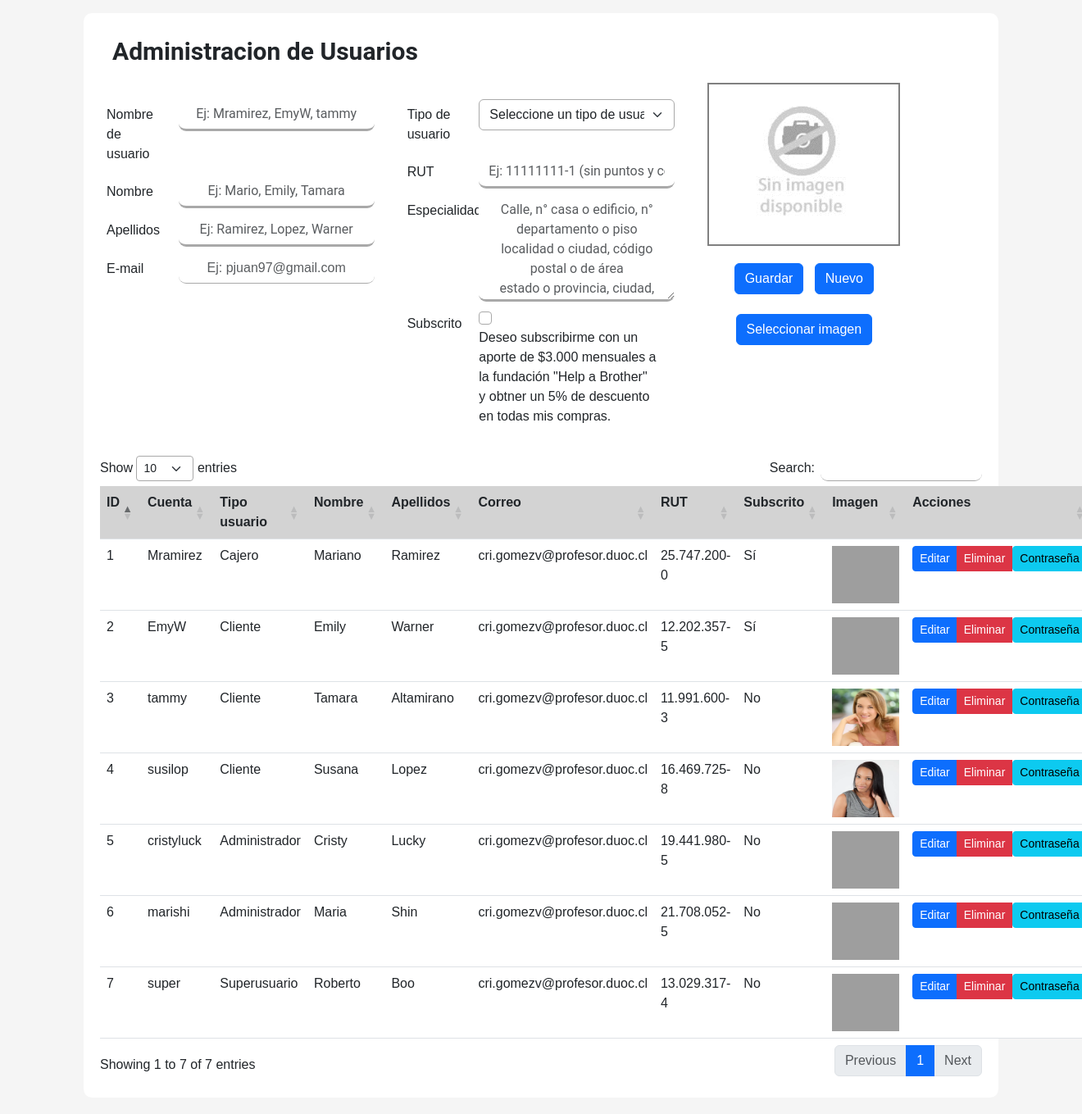
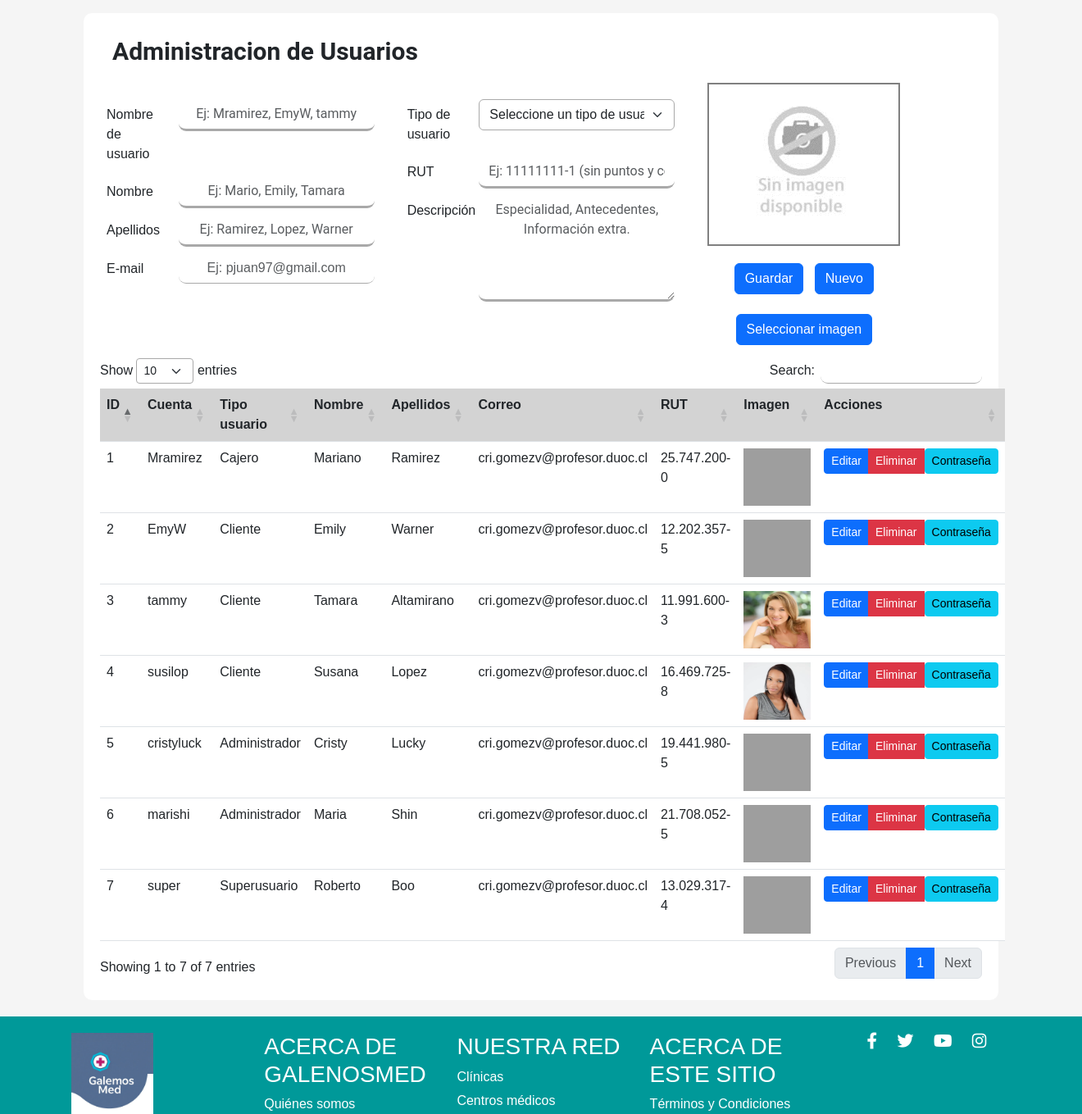
Before and after one commit to gaRivera13/galenos_med, a Django app: template core/templates/core/usuarios.html in a window 1320 px wide. Shown: the part 78-1437 px from the top of the page at 82% size. Run offline with Django 4.2, Linux system fonts and the light colour scheme; the template is opened without the code that fills it: values that come from a table or form of the project are taken from there, others are empty; data comes from the database, SQL or seed files in the repository; both versions use the stored data as it was after the commit; parts of the project's set-up code (start-up, migrations or seed data) failed here and were passed over; some libraries are stand-ins or nearby versions; grey boxes are pictures that could not be loaded.

Commit message:
"Modificaciones CRUD"

```diff
--- a/core/forms.py
+++ b/core/forms.py
@@ -75,7 +75,7 @@ class RegistroUsuarioForm(UserCreationForm):
 class RegistroPerfilForm(ModelForm):
     class Meta:
         model = Perfil
-        fields = [ 'rut', 'direccion', 'subscrito', 'imagen']
+        fields = [ 'rut', 'direccion', 'imagen']
         exclude = ['tipo_usuario']
         widgets = {
             'direccion' : forms.Textarea(),
@@ -106,7 +106,7 @@ class UsuarioForm(ModelForm):
 class PerfilForm(ModelForm):
     class Meta:
         model = Perfil
-        fields = ['tipo_usuario', 'rut', 'direccion', 'subscrito', 'imagen']
+        fields = ['tipo_usuario', 'rut', 'direccion', 'imagen']
         widgets = {
             'direccion' : forms.Textarea(),
             'imagen' : forms.FileInput(),
--- a/core/models.py
+++ b/core/models.py
@@ -63,6 +63,7 @@ class Perfil(models.Model):
         ('Administrador', 'Administrador'),
         ('Medico', 'Medico'),
         ('Superusuario', 'Superusuario'),
+        ('Cajero', 'Cajero'),
     ]
     usuario = models.OneToOneField(User, on_delete=models.CASCADE)
     tipo_usuario = models.CharField(
@@ -73,7 +74,7 @@ class Perfil(models.Model):
         verbose_name='Tipo de usuario'
     )
     rut = models.CharField(max_length=15, blank=False, null=False, verbose_name='RUT')
-    direccion = models.CharField(max_length=800, blank=False, null=False, verbose_name='Especialidad')
+    direccion = models.CharField(max_length=800, blank=False, null=False, verbose_name='Descripción')
     subscrito = models.BooleanField(blank=False, null=False, verbose_name='Subscrito')
     imagen = models.ImageField(upload_to='perfiles/', blank=False, null=False, verbose_name='Imagen')
 
--- a/core/static/core/js/usuario.js
+++ b/core/static/core/js/usuario.js
@@ -49,9 +49,6 @@ $(document).ready(function() {
           required: true,
           rutChileno: true,
         },
-        'direccion': {
-          required: true,
-        },
       },
       messages: {
         'username': {
@@ -77,9 +74,6 @@ $(document).ready(function() {
           required: 'Debe ingresar su RUT',
           rutChileno: 'El formato del RUT no es válido',
         },
-        'direccion': {
-          required: 'Debe ingresar su dirección',
-        },
       },
       errorPlacement: function(error, element) {
         error.insertAfter(element); // Inserta el mensaje de error después del elemento
--- a/core/static/core/js/usuarios.js
+++ b/core/static/core/js/usuarios.js
@@ -6,9 +6,7 @@ $(document).ready(function() {
   $('#id_last_name').attr('placeholder', 'Ej: Ramirez, Lopez, Warner');
   $('#id_email').attr('placeholder', 'Ej: pjuan97@gmail.com');
   $('#id_rut').attr('placeholder', 'Ej: 11111111-1 (sin puntos y con guión)');
-  $('#id_direccion').attr('placeholder', 'Calle, n° casa o edificio, n° departamento o piso\n'
-    + 'localidad o ciudad, código postal o de área\n'
-    + 'estado o provincia, ciudad, país');
+  $('#id_direccion').attr('placeholder', 'Especialidad, Antecedentes, Información extra.\n');
 
   // Cambiar el texto del combo de Tipo de usuario por "Seleccione un tipo de usuario"
   var select = document.querySelector('select[name="tipo_usuario"]');
@@ -31,7 +29,7 @@ $(document).ready(function() {
         },
         'tipo_usuario': {
           required: true,
-          inList: ['Cliente', 'Administrador'],
+          inList: ['Paciente', 'Administrador', 'Cajero', 'Medico'],
         },
         'first_name': {
           required: true,
@@ -48,9 +46,6 @@ $(document).ready(function() {
         'rut': {
           required: true,
           rutChileno: true,
-        },
-        'direccion': {
-          required: true,
         },
       },
       messages: {
@@ -77,9 +72,6 @@ $(document).ready(function() {
           required: 'Debe ingresar su RUT',
           rutChileno: 'El formato del RUT no es válido',
         },
-        'direccion': {
-          required: 'Debe ingresar su dirección',
-        },
       },
       errorPlacement: function(error, element) {
         error.insertAfter(element); // Inserta el mensaje de error después del elemento
--- a/core/templates/core/usuarios.html
+++ b/core/templates/core/usuarios.html
@@ -63,7 +63,6 @@
             <th scope="col"> Apellidos </th>
             <th scope="col"> Correo </th>
             <th scope="col"> RUT </th>
-            <th scope="col"> Subscrito </th>
             <th scope="col"> Imagen </th>
             <th scope="col"> Acciones </th>
           </tr>
@@ -78,7 +77,6 @@
             <td>{{ usuario.last_name }}</td>
             <td>{{ usuario.email }}</td>
             <td>{{ usuario.perfil.rut }}</td>
-            <td> {% if usuario.perfil.subscrito %} Sí {% else %} No {% endif %} </td>
             <td>
               <img src="/media/{{ usuario.perfil.imagen }}" class="usuario-sm" alt="">
             </td>
@@ -110,5 +108,5 @@
 {% endblock content %}
 
 {% block script %}
-  <script src="{% static 'core/js/usuario.js' %}"></script>
+  <script src="{% static 'core/js/usuarios.js' %}"></script>
 {% endblock script %}
```
Also changed, not shown: db.sqlite3.
